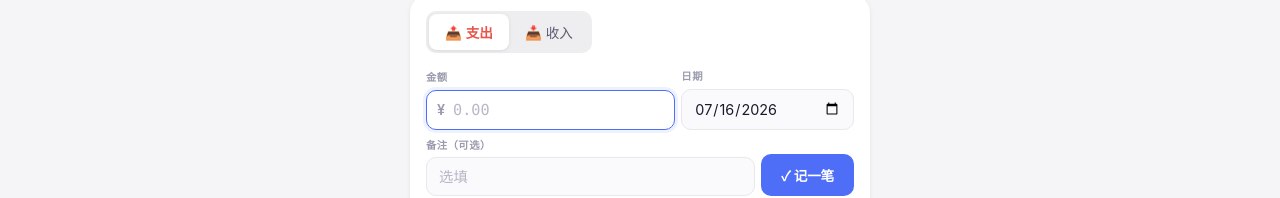
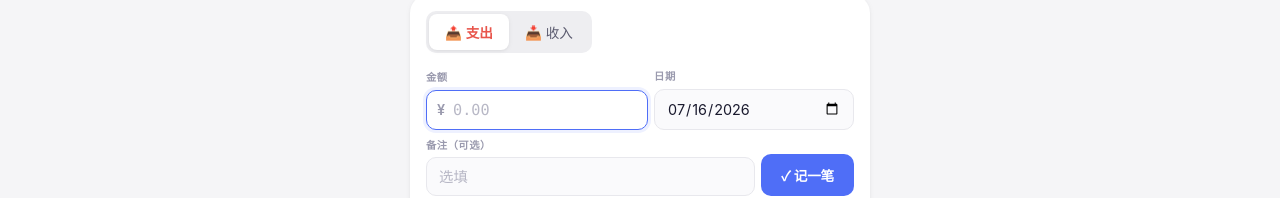
Before and after one commit to jiajiajia112211-spec/ledger, a plain HTML site: page index.html in a window 1280 px wide. Shown: the part 232-430 px from the top of the page. Drawn offline with nearby package versions, Linux system fonts and the light colour scheme.

Commit message:
Update index.html

```diff
--- a/index.html
+++ b/index.html
@@ -941,7 +941,7 @@
             <div class="form-row" style="margin-top:6px;">
                 <!-- 第一行：金额 + 日期 -->
                 <div class="form-row-line">
-                    <div class="form-g" style="flex:1.3;min-width:90px;">
+                    <div class="form-g" style="flex:1;min-width:90px;">
                         <label>金额</label>
                         <div class="amt-wrap"><span class="cur">¥</span><input type="text" id="inputAmount" placeholder="0.00" inputmode="decimal" autocomplete="off"></div>
                     </div>
```
